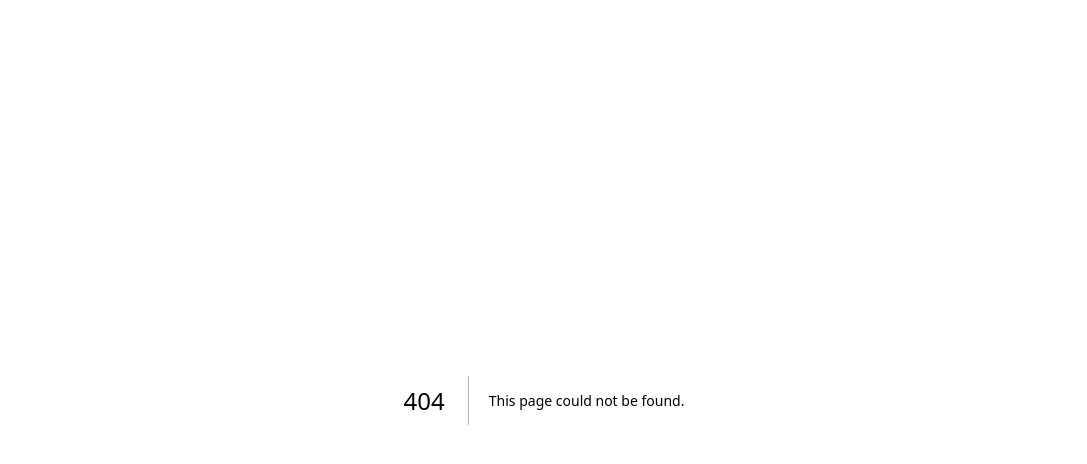
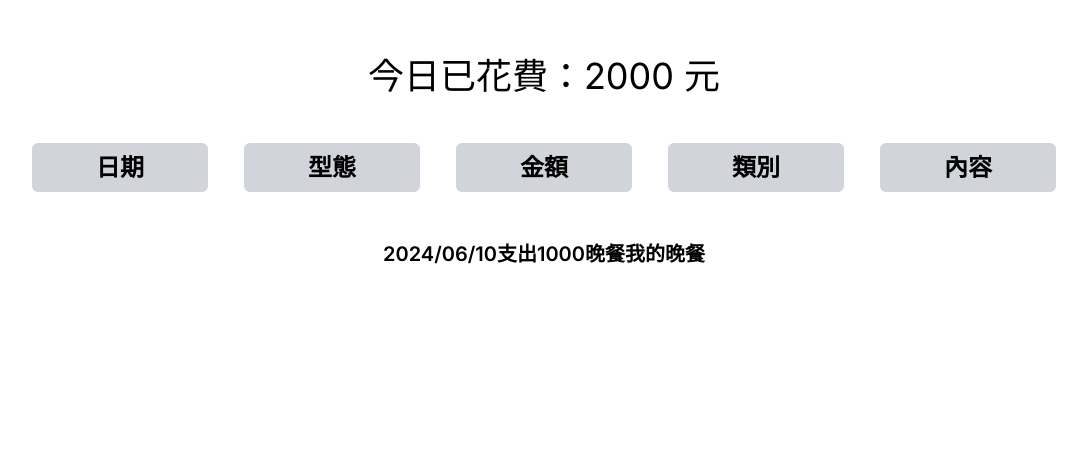
Before and after one commit to TTXD19/khai-money, a Next.js app: page /result in a window 1280 px wide. Before the commit this address had no page. Shown: the top 464 px of the page, without its empty margins (96-1183 px from the left). Built offline with nearby package versions, Linux system fonts and the light colour scheme.

Commit message:
Add more things

```diff
--- /dev/null
+++ b/src/app/data/ItemContentProps.ts
@@ -0,0 +1,9 @@
+import {TransactionType} from "@/app/data/TransactionType";
+
+export interface ItemContentProps {
+    date: Date;
+    type: TransactionType;
+    amount: string,
+    itemCategory: string,
+    desc: string
+}
--- /dev/null
+++ b/src/app/data/TransactionType.ts
@@ -0,0 +1,5 @@
+export enum TransactionType {
+    Income = '收入',
+    Expense = '支出',
+    Transfer = '轉帳'
+}
--- a/src/app/globals.css
+++ b/src/app/globals.css
@@ -17,13 +17,8 @@
 }
 
 body {
-  color: rgb(var(--foreground-rgb));
-  background: linear-gradient(
-      to bottom,
-      transparent,
-      rgb(var(--background-end-rgb))
-    )
-    rgb(var(--background-start-rgb));
+  width: 100%;
+  height: 100%;
 }
 
 @layer utilities {
--- a/src/app/page.tsx
+++ b/src/app/page.tsx
@@ -1,113 +1,14 @@
 import Image from "next/image";
+import Link from "next/link";
 
 export default function Home() {
   return (
-    <main className="flex min-h-screen flex-col items-center justify-between p-24">
-      <div className="z-10 w-full max-w-5xl items-center justify-between font-mono text-sm lg:flex">
-        <p className="fixed left-0 top-0 flex w-full justify-center border-b border-gray-300 bg-gradient-to-b from-zinc-200 pb-6 pt-8 backdrop-blur-2xl dark:border-neutral-800 dark:bg-zinc-800/30 dark:from-inherit lg:static lg:w-auto  lg:rounded-xl lg:border lg:bg-gray-200 lg:p-4 lg:dark:bg-zinc-800/30">
-          Get started by editing&nbsp;
-          <code className="font-mono font-bold">src/app/page.tsx</code>
-        </p>
-        <div className="fixed bottom-0 left-0 flex h-48 w-full items-end justify-center bg-gradient-to-t from-white via-white dark:from-black dark:via-black lg:static lg:size-auto lg:bg-none">
-          <a
-            className="pointer-events-none flex place-items-center gap-2 p-8 lg:pointer-events-auto lg:p-0"
-            href="https://vercel.com?utm_source=create-next-app&utm_medium=appdir-template&utm_campaign=create-next-app"
-            target="_blank"
-            rel="noopener noreferrer"
-          >
-            By{" "}
-            <Image
-              src="/vercel.svg"
-              alt="Vercel Logo"
-              className="dark:invert"
-              width={100}
-              height={24}
-              priority
-            />
-          </a>
-        </div>
-      </div>
-
-      <div className="relative z-[-1] flex place-items-center before:absolute before:h-[300px] before:w-full before:-translate-x-1/2 before:rounded-full before:bg-gradient-radial before:from-white before:to-transparent before:blur-2xl before:content-[''] after:absolute after:-z-20 after:h-[180px] after:w-full after:translate-x-1/3 after:bg-gradient-conic after:from-sky-200 after:via-blue-200 after:blur-2xl after:content-[''] before:dark:bg-gradient-to-br before:dark:from-transparent before:dark:to-blue-700 before:dark:opacity-10 after:dark:from-sky-900 after:dark:via-[#0141ff] after:dark:opacity-40 sm:before:w-[480px] sm:after:w-[240px] before:lg:h-[360px]">
-        <Image
-          className="relative dark:drop-shadow-[0_0_0.3rem_#ffffff70] dark:invert"
-          src="/next.svg"
-          alt="Next.js Logo"
-          width={180}
-          height={37}
-          priority
-        />
-      </div>
-
-      <div className="mb-32 grid text-center lg:mb-0 lg:w-full lg:max-w-5xl lg:grid-cols-4 lg:text-left">
-        <a
-          href="https://nextjs.org/docs?utm_source=create-next-app&utm_medium=appdir-template&utm_campaign=create-next-app"
-          className="group rounded-lg border border-transparent px-5 py-4 transition-colors hover:border-gray-300 hover:bg-gray-100 hover:dark:border-neutral-700 hover:dark:bg-neutral-800/30"
-          target="_blank"
-          rel="noopener noreferrer"
-        >
-          <h2 className="mb-3 text-2xl font-semibold">
-            Docs{" "}
-            <span className="inline-block transition-transform group-hover:translate-x-1 motion-reduce:transform-none">
-              -&gt;
-            </span>
-          </h2>
-          <p className="m-0 max-w-[30ch] text-sm opacity-50">
-            Find in-depth information about Next.js features and API.
-          </p>
-        </a>
-
-        <a
-          href="https://nextjs.org/learn?utm_source=create-next-app&utm_medium=appdir-template-tw&utm_campaign=create-next-app"
-          className="group rounded-lg border border-transparent px-5 py-4 transition-colors hover:border-gray-300 hover:bg-gray-100 hover:dark:border-neutral-700 hover:dark:bg-neutral-800/30"
-          target="_blank"
-          rel="noopener noreferrer"
-        >
-          <h2 className="mb-3 text-2xl font-semibold">
-            Learn{" "}
-            <span className="inline-block transition-transform group-hover:translate-x-1 motion-reduce:transform-none">
-              -&gt;
-            </span>
-          </h2>
-          <p className="m-0 max-w-[30ch] text-sm opacity-50">
-            Learn about Next.js in an interactive course with&nbsp;quizzes!
-          </p>
-        </a>
-
-        <a
-          href="https://vercel.com/templates?framework=next.js&utm_source=create-next-app&utm_medium=appdir-template&utm_campaign=create-next-app"
-          className="group rounded-lg border border-transparent px-5 py-4 transition-colors hover:border-gray-300 hover:bg-gray-100 hover:dark:border-neutral-700 hover:dark:bg-neutral-800/30"
-          target="_blank"
-          rel="noopener noreferrer"
-        >
-          <h2 className="mb-3 text-2xl font-semibold">
-            Templates{" "}
-            <span className="inline-block transition-transform group-hover:translate-x-1 motion-reduce:transform-none">
-              -&gt;
-            </span>
-          </h2>
-          <p className="m-0 max-w-[30ch] text-sm opacity-50">
-            Explore starter templates for Next.js.
-          </p>
-        </a>
-
-        <a
-          href="https://vercel.com/new?utm_source=create-next-app&utm_medium=appdir-template&utm_campaign=create-next-app"
-          className="group rounded-lg border border-transparent px-5 py-4 transition-colors hover:border-gray-300 hover:bg-gray-100 hover:dark:border-neutral-700 hover:dark:bg-neutral-800/30"
-          target="_blank"
-          rel="noopener noreferrer"
-        >
-          <h2 className="mb-3 text-2xl font-semibold">
-            Deploy{" "}
-            <span className="inline-block transition-transform group-hover:translate-x-1 motion-reduce:transform-none">
-              -&gt;
-            </span>
-          </h2>
-          <p className="m-0 max-w-[30ch] text-balance text-sm opacity-50">
-            Instantly deploy your Next.js site to a shareable URL with Vercel.
-          </p>
-        </a>
-      </div>
-    </main>
+      <main className="flex min-h-screen flex-col items-center justify-center">
+        <h1 className="flex justify-center text-black text-3xl">開始你的花費計畫吧</h1>
+        <input className="flex bg-amber-50 w-2/3 ps-1.5 py-1.5 my-3" type="text" placeholder="你可以試試：我今天買了買當勞歡樂套餐總共120元"/>
+        <Link href="/result">
+          <button className="flex">新增</button>
+        </Link>
+      </main>
   );
 }
--- /dev/null
+++ b/src/app/result/page.tsx
@@ -0,0 +1,33 @@
+import ItemHeader from "@/app/ui/result/item_header";
+import ItemContent from "@/app/ui/result/item_content";
+import {TransactionType} from "@/app/data/TransactionType";
+import {ItemContentProps} from "@/app/data/ItemContentProps";
+
+
+export default function Page() {
+
+    const item: ItemContentProps = {
+        date: new Date(),
+        type: TransactionType.Expense,
+        amount: "1000",
+        itemCategory: "晚餐",
+        desc: "我的晚餐"
+    };
+
+    return (
+        <div>
+            <h1 className="text-black text-center mt-14 text-4xl">今日已花費：2000 元</h1>
+            <div className="flex justify-center mt-14 gap-9">
+                <ItemHeader title="日期"/>
+                <ItemHeader title="型態"/>
+                <ItemHeader title="金額"/>
+                <ItemHeader title="類別"/>
+                <ItemHeader title="內容"/>
+            </div>
+            <div className="flex justify-center mt-14">
+                <ItemContent {...item} />
+            </div>
+        </div>
+
+    )
+}
--- /dev/null
+++ b/src/app/test/page.tsx
@@ -0,0 +1,10 @@
+import ItemContent from "@/app/ui/result/item_content";
+
+
+export default function Page() {
+
+    return (
+        <div className="flex mt-14 items-center">
+        </div>
+    )
+}
--- /dev/null
+++ b/src/app/tools/DateUtils.ts
@@ -0,0 +1,17 @@
+export default class DateUtils {
+
+    public static formatDate(date: Date): string {
+        let day = date.getDate().toString();
+        let month = (date.getMonth() + 1).toString();
+        const year = date.getFullYear();
+
+        if (day.length < 2) {
+            day = `0${day}`;
+        }
+        if (month.length < 2) {
+            month = `0${month}`;
+        }
+
+        return `${year}/${month}/${day}`;
+    }
+}
--- /dev/null
+++ b/src/app/ui/detailItem.tsx
@@ -0,0 +1,10 @@
+export default function DetailItem() {
+    return (
+        <div className="flex w-full justify-around">
+            <p>2024-05-21</p>
+            <p>支出</p>
+            <p>150 元</p>
+            <p>我的晚餐</p>
+        </div>
+    )
+}
--- /dev/null
+++ b/src/app/ui/result/item_content.tsx
@@ -0,0 +1,15 @@
+import SingleItemStyle from "@/app/ui/result/items/SingleItemStyle";
+import DateUtils from "@/app/tools/DateUtils";
+import {ItemContentProps} from "@/app/data/ItemContentProps";
+
+export default function ItemContent({date, type, amount, itemCategory, desc}: ItemContentProps) {
+    return (
+        <div className="flex">
+            <SingleItemStyle text={DateUtils.formatDate(date)}/>
+            <SingleItemStyle text={type}/>
+            <SingleItemStyle text={amount}/>
+            <SingleItemStyle text={itemCategory}/>
+            <SingleItemStyle text={desc}/>
+        </div>
+    );
+}
--- /dev/null
+++ b/src/app/ui/result/item_header.tsx
@@ -0,0 +1,7 @@
+export default function ItemHeader({title}: {
+    title: string;
+}) {
+    return <div>
+        <text className="ps-16 pe-16 pt-2.5 pb-2.5 font-bold text-2xl rounded-md bg-gray-300">{title}</text>
+    </div>
+}
--- /dev/null
+++ b/src/app/ui/result/items/SingleItemStyle.tsx
@@ -0,0 +1,3 @@
+export default function SingleItemStyle({text}: { text: string }) {
+    return <text className="text-black text-xl font-semibold">{text}</text>
+}
--- a/tailwind.config.ts
+++ b/tailwind.config.ts
@@ -13,6 +13,28 @@ const config: Config = {
         "gradient-conic":
           "conic-gradient(from 180deg at 50% 50%, var(--tw-gradient-stops))",
       },
+      keyframes: {
+        typing: {
+          "0%": {
+            width: "0%",
+            visibility: "hidden"
+          },
+          "100%": {
+            width: "100%"
+          }
+        },
+        blink: {
+          "50%": {
+            borderColor: "transparent"
+          },
+          "100%": {
+            borderColor: "white"
+          }
+        }
+      },
+      animation: {
+        typing: "typing 2s steps(20) infinite alternate, blink .7s infinite"
+      }
     },
   },
   plugins: [],
```
